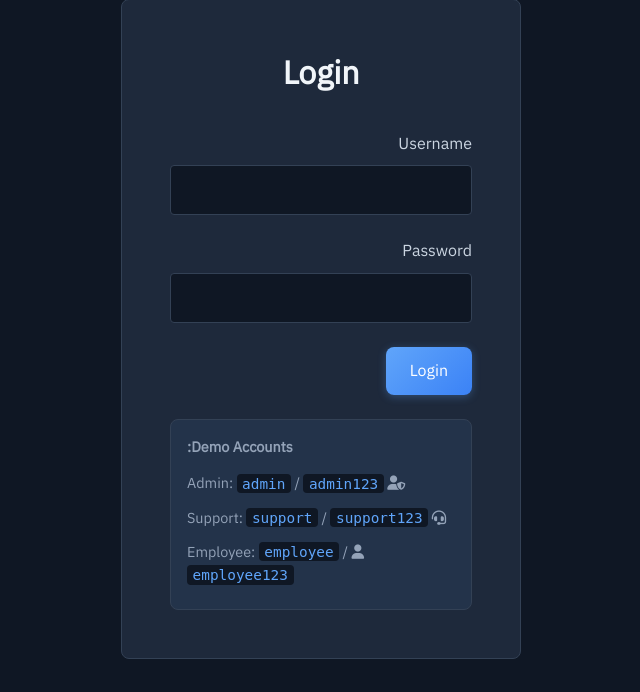
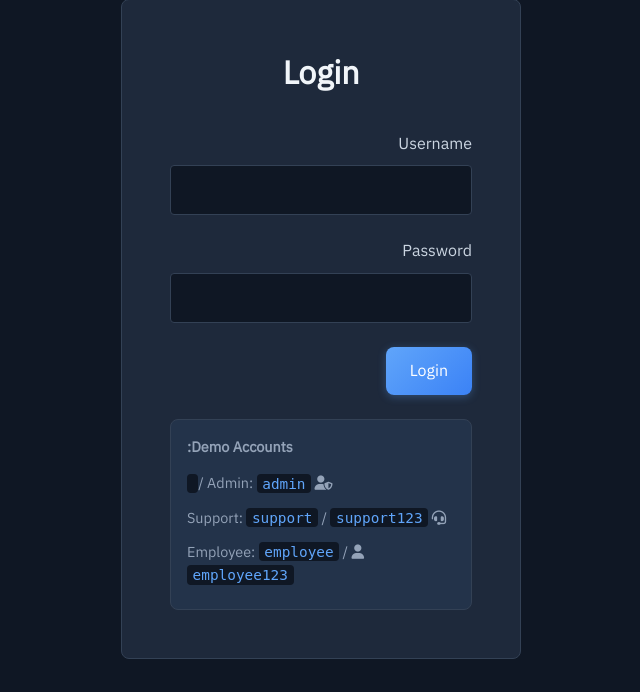
Before and after one commit to IMS-Holding-Group/iPrent-Helpdisk, a Flask app: page /login in a window 1280 px wide. Shown: the part 103-795 px from the top of the page, without its empty margins (319-959 px from the left). Run offline with Flask 2, Linux system fonts and the light colour scheme.

Commit message:
إزالة كلمات السر وبيانات الدخول المنشورة.

```diff
--- a/app.py
+++ b/app.py
@@ -232,7 +232,7 @@ def user_can_access_ticket(ticket):
 
 def seed_default_users():
     default_users = [
-        {'username': 'admin', 'password': 'admin123', 'role': 'admin', 'email': 'admin@helpdesk.local'},
+        {'username': 'admin', 'password': '', 'role': 'admin', 'email': 'admin@helpdesk.local'},
         {'username': 'support', 'password': 'support123', 'role': 'support', 'email': 'support@helpdesk.local'},
         {'username': 'employee', 'password': 'employee123', 'role': 'employee', 'email': 'employee@company.local'},
     ]
--- a/config.py
+++ b/config.py
@@ -9,4 +9,4 @@ SQLALCHEMY_DATABASE_URI = f'sqlite:///{DATABASE_PATH}'
 SQLALCHEMY_TRACK_MODIFICATIONS = False
 
 # Secret key for sessions (for local use only)
-SECRET_KEY = 'iPrent-Helpdisk-Local-Secret-Key-2024'
+SECRET_KEY = ''
--- a/templates/login.html
+++ b/templates/login.html
@@ -23,7 +23,7 @@
         <div class="login-hints">
             <p><strong>Demo Accounts:</strong></p>
             <ul>
-                <li><i class="fas fa-user-shield"></i> Admin: <code>admin</code> / <code>admin123</code></li>
+                <li><i class="fas fa-user-shield"></i> Admin: <code>admin</code> / <code></code></li>
                 <li><i class="fas fa-headset"></i> Support: <code>support</code> / <code>support123</code></li>
                 <li><i class="fas fa-user"></i> Employee: <code>employee</code> / <code>employee123</code></li>
             </ul>
```
Also changed, not shown: README.md.
